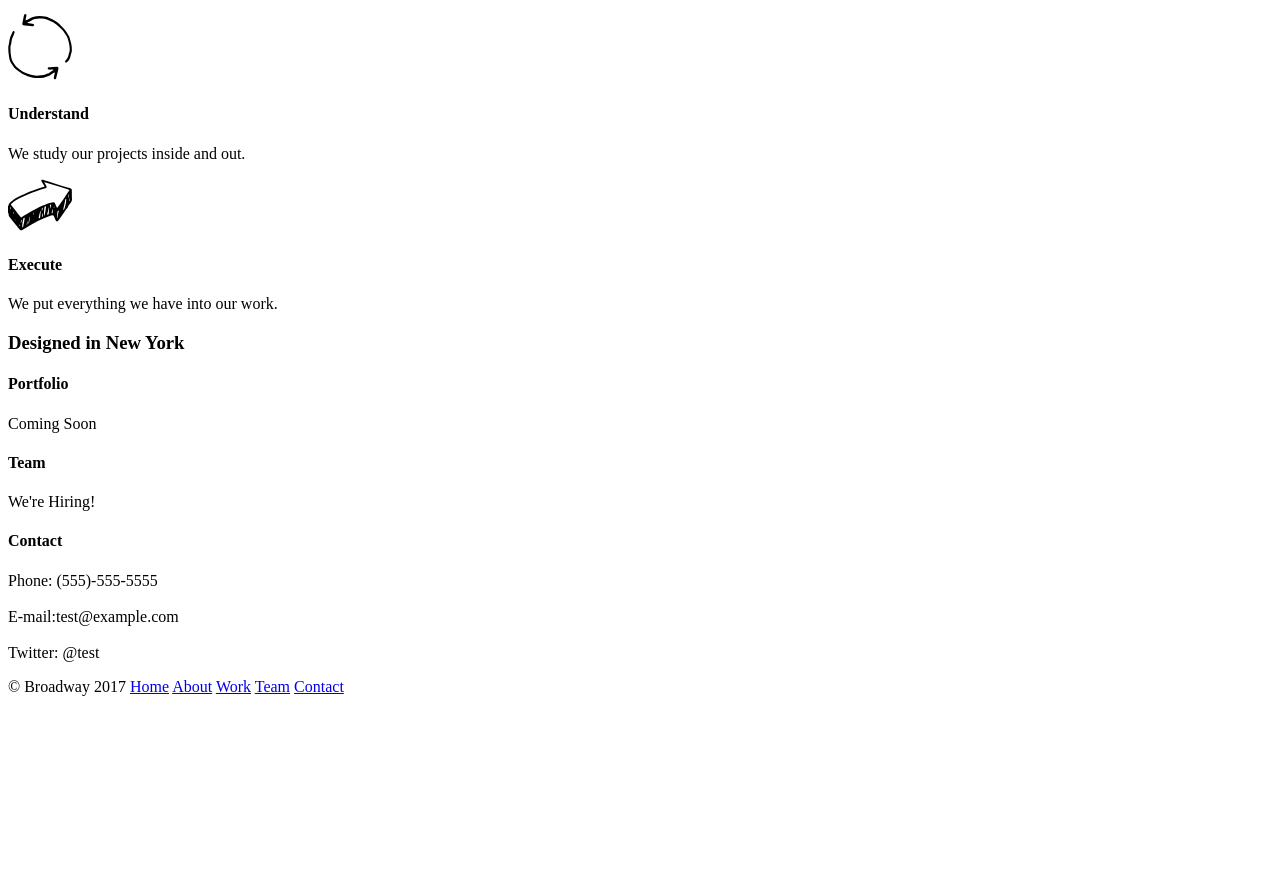
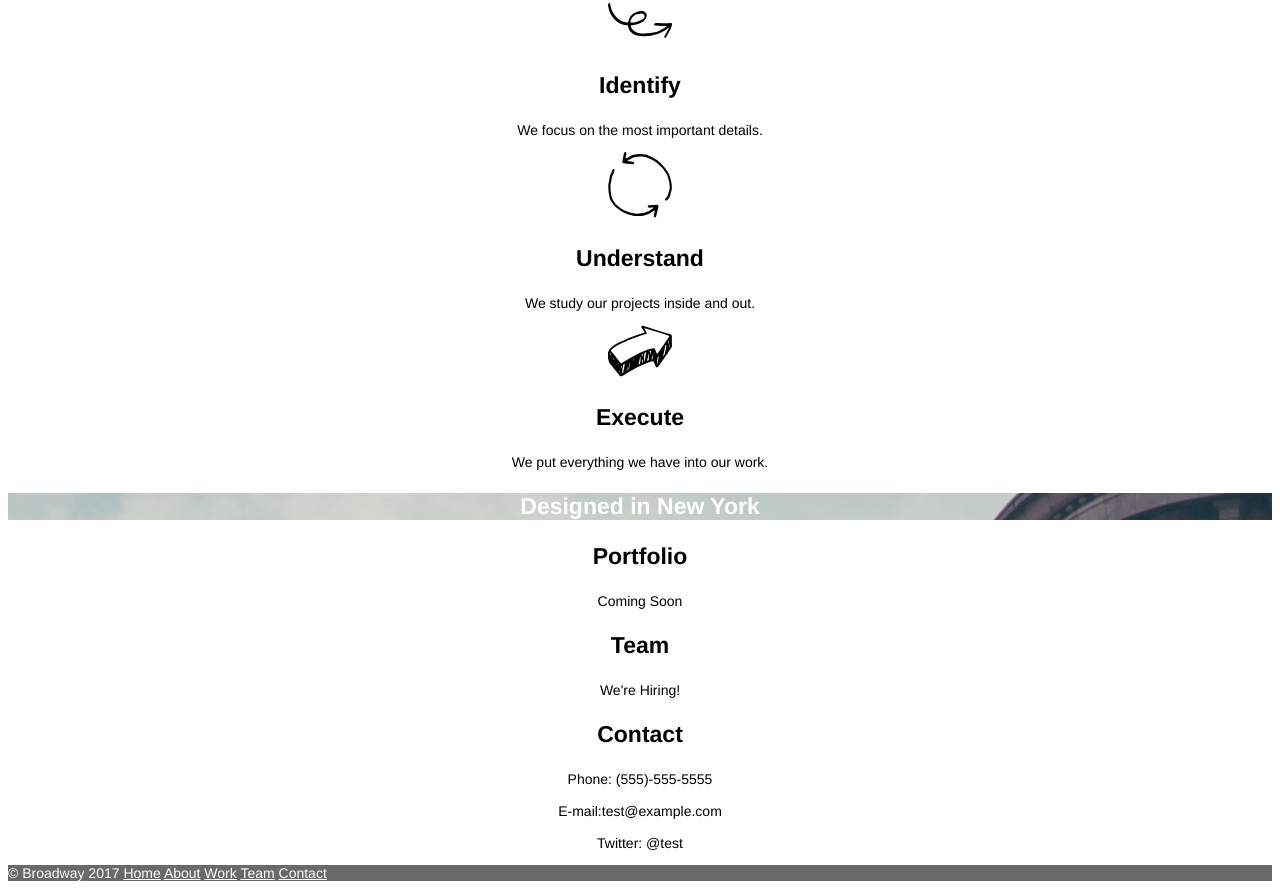
Before and after one commit to MarcorX/broadway, a plain HTML site: page index.html in a window 1280 px wide. Shown: the part 422-1317 px from the top of the page. Before the commit the page ends 1134 px from the top, so only its background shows below. Drawn offline with Linux system fonts and the light colour scheme.

Commit message:
style added

```diff
--- a/index.html
+++ b/index.html
@@ -19,27 +19,27 @@
     <div>
       <h2>Our Process<h2>
       <img src="./resources/images/identify.svg">
-      <h4>Identify</h3>
+      <h3>Identify</h3>
       <p>We focus on the most important details.</p>
       <img src="./resources/images/understand.svg">
-      <h4>Understand</h3>
+      <h3>Understand</h3>
       <p>We study our projects inside and out.</p>
       <img src="./resources/images/execute.svg">
-      <h4>Execute</h3>
+      <h3>Execute</h3>
       <p>We put everything we have into our work.</p>
     </div>
     <!-- About Us Section -->
     <div>
       <h3 id="about">Designed in New York</h3>
-      <h4 id="work">Portfolio</h4>
+      <h3 id="work">Portfolio</h3>
       <p>Coming Soon</p>
-      <h4 id="team">Team</h4>
+      <h3 id="team">Team</h3>
       <p>We're Hiring!</p>
-      <h4 id="contact">Contact</h4>
+      <h3 id="contact">Contact</h3>
       <P>Phone: (555)-555-5555<br /><br />E-mail:test@example.com<br /><br />Twitter: @test
     </div>
     <!-- "Footer Section" -->
-    <div>
+    <div class="footer">
       <p>© Broadway 2017 <a href="index.html">Home</a> <a href="#about">About</a> <a href="#work">Work</a> <a href="#team">Team</a> <a href="#contact">Contact</a></p>
     </div>
 
--- a/resources/css/style.css
+++ b/resources/css/style.css
@@ -1,3 +1,53 @@
+body {
+  font-family: helvetica;
+  text-align: center;
+
+}
+
 h1 {
-  color: green;
+  font-size: 70px;
+  font-weight: bold;
+  color: white;
+
 }
+
+.header {
+  background-image: url("../images/the-flatiron-building.png");
+}
+
+a {
+  color: white;
+}
+
+.header p a {
+  font-size: 18px;
+
+}
+
+h2 {
+  font-size: 32px;
+  font-weight: bold;
+}
+
+h3 {
+  font-size: 23px;
+  font-weight: bold;
+
+}
+
+p {
+  font-size: 14px;
+}
+
+#about {
+  background-image: url("../images/the-flatiron-building.png");
+  color: white;
+
+}
+
+.footer {
+  text-align: left;
+  font-size: 11px;
+  color: white;
+  background-color: dimgray;
+}
```
